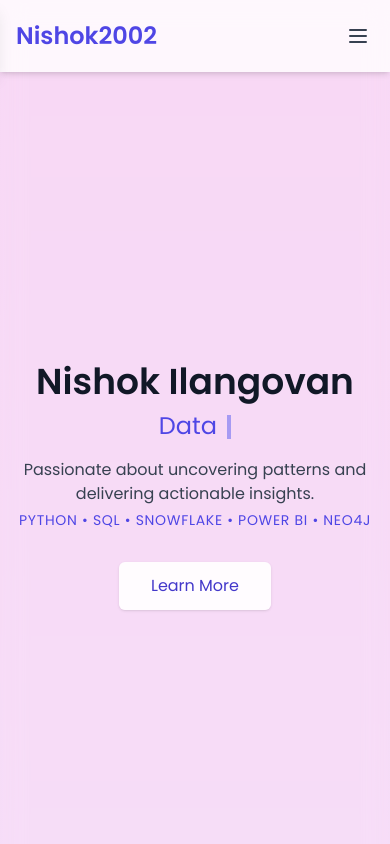
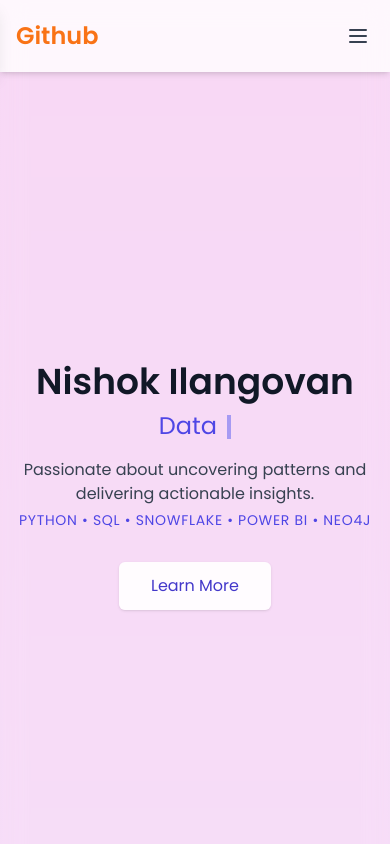
Before and after one commit to Nishok2002/portfolio-website, a Next.js app: page / in a window 390 px wide. Shown: the top 844 px of the page. Built offline with nearby package versions, Linux system fonts and the light colour scheme.

Commit message:
Update NavBar: change brand label to 'Github', apply orange color, and make mobile sidebar white and slide from the left

```diff
--- a/components/NavBar.tsx
+++ b/components/NavBar.tsx
@@ -35,14 +35,16 @@ const NavBar = () => {
   return (
     <nav className="fixed top-0 left-0 right-0 z-50 bg-white/80 backdrop-blur shadow-md">
       <div className="mx-auto flex max-w-6xl items-center justify-between px-4 py-5 md:py-6">
-        {/* Replace portfolio name with the GitHub ID and link to profile */}
+        {/* Replace the brand text with a generic GitHub label.  We still link to
+         * the user's GitHub profile, but the visible label now reads
+         * "Github" and is colored orange to stand out. */}
         <Link
           href="https://github.com/Nishok2002"
           target="_blank"
           rel="noopener noreferrer"
-          className="text-2xl font-semibold text-indigo-600 hover:text-indigo-800"
+          className="text-2xl font-semibold text-orange-500 hover:text-orange-600"
         >
-          Nishok2002
+          Github
         </Link>
         {/* Desktop navigation */}
         <div className="hidden space-x-8 md:flex">
@@ -88,9 +90,11 @@ const NavBar = () => {
           </svg>
         </button>
       </div>
-      {/* Mobile sidebar */}
+      {/* Mobile sidebar.  On small screens the menu slides in from the left and
+       * uses a solid white background to contrast with the page.  It
+       * anchors to the left edge on mobile only. */}
       <div
-        className={`fixed top-0 left-0 h-full w-64 transform bg-white/95 p-6 shadow-lg transition-transform duration-300 ease-in-out md:hidden ${
+        className={`fixed top-0 left-0 h-full w-64 transform bg-white p-6 shadow-lg transition-transform duration-300 ease-in-out md:hidden ${
           menuOpen ? 'translate-x-0' : '-translate-x-full'
         }`}
       >
```
